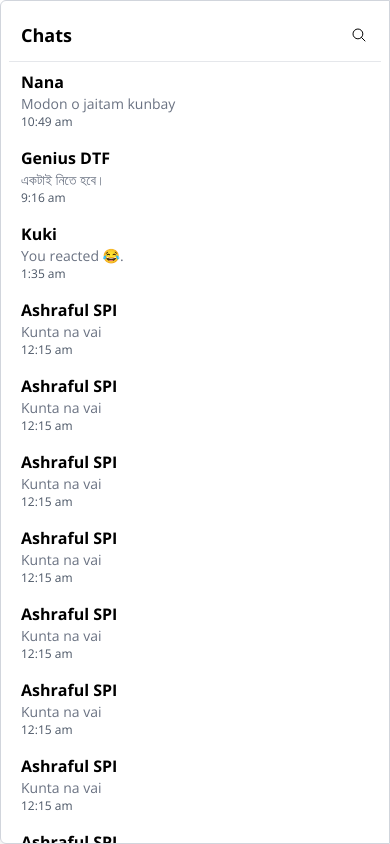
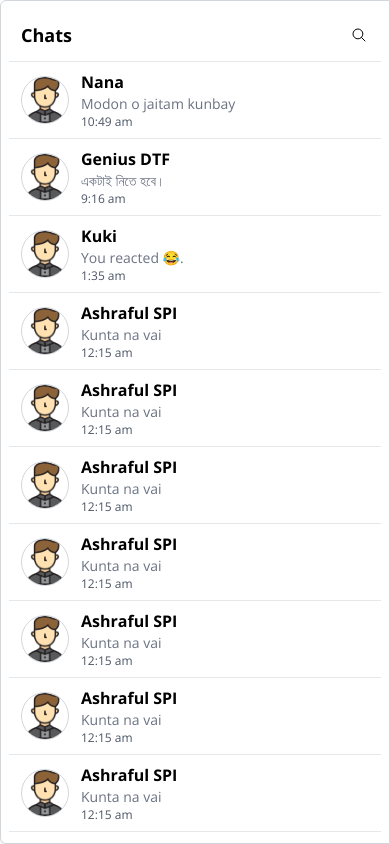
Before and after one commit to MahdiHDev/chat-app, a React (Vite) app: page / in a window 390 px wide. Built offline with nearby package versions, Linux system fonts and the light colour scheme.

Commit message:
make it responsive

```diff
--- a/src/components/Card.jsx
+++ b/src/components/Card.jsx
@@ -1,6 +1,7 @@
+/* eslint-disable react/prop-types */
 const Card = ({ title, className, children }) => {
     return (
-        <div className={`shadow-lg rounded-md p-6 ${className}`}>
+        <div className={`md:shadow-lg rounded-md p-6 ${className}`}>
             <h1 className="text-center text-xl font-semibold mb-6">{title}</h1>
             {children}
         </div>
--- a/src/pages/Home.jsx
+++ b/src/pages/Home.jsx
@@ -8,17 +8,67 @@ const Home = () => {
     const [activeChat, setActiveChat] = useState(null);
 
     const chats = [
-        { name: 'Nana', message: 'Modon o jaitam kunbay', time: '10:49 am' },
-        { name: 'Genius DTF', message: 'একটাই নিতে হবে।', time: '9:16 am' },
-        { name: 'Kuki', message: 'You reacted 😂.', time: '1:35 am' },
-        { name: 'Ashraful SPI', message: 'Kunta na vai', time: '12:15 am' },
-        { name: 'Ashraful SPI', message: 'Kunta na vai', time: '12:15 am' },
-        { name: 'Ashraful SPI', message: 'Kunta na vai', time: '12:15 am' },
-        { name: 'Ashraful SPI', message: 'Kunta na vai', time: '12:15 am' },
-        { name: 'Ashraful SPI', message: 'Kunta na vai', time: '12:15 am' },
-        { name: 'Ashraful SPI', message: 'Kunta na vai', time: '12:15 am' },
-        { name: 'Ashraful SPI', message: 'Kunta na vai', time: '12:15 am' },
-        { name: 'Ashraful SPI', message: 'Kunta na vai', time: '12:15 am' },
+        {
+            name: 'Nana',
+            message: 'Modon o jaitam kunbay',
+            time: '10:49 am',
+            image: logo,
+        },
+        {
+            name: 'Genius DTF',
+            message: 'একটাই নিতে হবে।',
+            time: '9:16 am',
+            image: logo,
+        },
+        { name: 'Kuki', message: 'You reacted 😂.', time: '1:35 am', image: logo, },
+        {
+            name: 'Ashraful SPI',
+            message: 'Kunta na vai',
+            time: '12:15 am',
+            image: logo,
+        },
+        {
+            name: 'Ashraful SPI',
+            message: 'Kunta na vai',
+            time: '12:15 am',
+            image: logo,
+        },
+        {
+            name: 'Ashraful SPI',
+            message: 'Kunta na vai',
+            time: '12:15 am',
+            image: logo,
+        },
+        {
+            name: 'Ashraful SPI',
+            message: 'Kunta na vai',
+            time: '12:15 am',
+            image: logo,
+        },
+        {
+            name: 'Ashraful SPI',
+            message: 'Kunta na vai',
+            time: '12:15 am',
+            image: logo,
+        },
+        {
+            name: 'Ashraful SPI',
+            message: 'Kunta na vai',
+            time: '12:15 am',
+            image: logo,
+        },
+        {
+            name: 'Ashraful SPI',
+            message: 'Kunta na vai',
+            time: '12:15 am',
+            image: logo,
+        },
+        {
+            name: 'Ashraful SPI',
+            message: 'Kunta na vai',
+            time: '12:15 am',
+            image: logo,
+        },
         { name: 'Ashraful SPI', message: 'Kunta na vai', time: '12:15 am' },
         { name: 'Ashraful SPI', message: 'Kunta na vai', time: '12:15 am' },
         { name: 'Ashraful SPI', message: 'Kunta na vai', time: '12:15 am' },
@@ -52,8 +102,14 @@ const Home = () => {
                         <div
                             key={idx}
                             onClick={() => setActiveChat(chat)}
-                            className="flex justify-between items-center px-3 py-2 rounded-lg hover:bg-gray-300 hover:text-white cursor-pointer"
+                            className="flex justify-between items-center px-3 py-2 hover:bg-gray-300 hover:text-white cursor-pointer border-b border-gray-200"
                         >
+                            <div className="flex items-center gap-3">
+                                <img
+                                    className="w-12 h-12 rounded-full border border-gray-300"
+                                    src={chat.image}
+                                    alt=""
+                                />
                                 <div>
                                     <div className="font-bold">{chat.name}</div>
                                     <div className="text-sm text-gray-500">
@@ -61,6 +117,7 @@ const Home = () => {
                                     </div>
                                     <div className="text-xs text-gray-600">
                                         {chat.time}
+                                    </div>
                                 </div>
                             </div>
                         </div>
@@ -77,7 +134,7 @@ const Home = () => {
                 {activeChat && (
                     <>
                         {/* Header  */}
-                        <header className="flex gap-4 items-center p-3 border-b border-gray-200 bg-gray-200">
+                        <header className="flex gap-4 items-center p-3 border-b border-gray-200 bg-gray-200 sticky top-0">
                             <FaArrowLeft
                                 className="cursor-pointer h-10"
                                 onClick={() => setActiveChat(null)}
@@ -118,7 +175,25 @@ const Home = () => {
                                     </p>
                                 </div>
                                 <div className="text-right">
-                                    <p className="inline-block bg-gray-800 text-white px-4 py-2 rounded-lg shadow-md max-w-96 lg:max-w-100">
+                                    <p className="inline-block bg-gray-800 text-white px-4 py-2 rounded-lg shadow-md max-w-70 lg:max-w-100">
+                                        Lorem ipsum dolor sit, amet consectetur
+                                        adipisicing elit. Ipsum numquam natus
+                                        tempore veritatis, aperiam eaque, dolore
+                                        error saepe animi ex nobis vero? Labore
+                                        sint dignissimos, debitis minima
+                                        blanditiis fugiat aliquam fugit
+                                        consequuntur quis! Aperiam, totam quo
+                                        ratione aliquid excepturi sapiente
+                                        deleniti provident voluptate minus
+                                        inventore praesentium aliquam voluptates
+                                        ipsam laboriosam?{' '}
+                                        <span className="text-[9px]">
+                                            11: 30 am
+                                        </span>
+                                    </p>
+                                </div>
+                                <div className="text-right">
+                                    <p className="inline-block bg-gray-800 text-white px-4 py-2 rounded-lg shadow-md max-w-70 lg:max-w-100">
                                         Lorem ipsum dolor sit, amet consectetur
                                         adipisicing elit. Ipsum numquam natus
                                         tempore veritatis, aperiam eaque, dolore
@@ -139,7 +214,7 @@ const Home = () => {
                         </div>
 
                         {/* Send message area */}
-                        <div className="p-3 pb-5 border-t border-r-gray-700 bg-gray-800">
+                        <div className="p-3 pb-5 border-t border-r-gray-700 bg-gray-800 sticky bottom-0">
                             <form
                                 action=""
                                 className="text-white flex items-center text-sm gap-1"
@@ -147,17 +222,22 @@ const Home = () => {
                                 <input
                                     type="text"
                                     placeholder="Send Message"
-                                    className="flex-1 p-1 text-white border border-gray-300 outline-0 rounded-sm"
+                                    className="flex-1 px-4 py-1 text-white border border-gray-500 outline-0 rounded-xl"
                                 />
                                 <button
                                     type="submit"
-                                    className="p-1 bg-gray-500 w-15 flex justify-center rounded-sm"
+                                    className="h-8 w-8 bg-gray-500 flex justify-center items-center rounded-full"
                                 >
-                                    <IoMdSend className="text-[24px] text-center" />
+                                    <IoMdSend className="text-lg text-center" />
                                 </button>
                             </form>
                         </div>
                     </>
+                )}
+                {!activeChat && (
+                    <div className="flex items-center justify-center h-full text-gray-400">
+                        Select a chat to start messaging
+                    </div>
                 )}
             </main>
         </div>
--- a/src/pages/Login.jsx
+++ b/src/pages/Login.jsx
@@ -4,7 +4,10 @@ import Card from '../components/Card';
 const Login = () => {
     return (
         <div className="min-h-screen flex flex-col justify-center items-center bg-gray-100">
-            <Card className="w-96" title="Login">
+            <Card
+                className="w-screen md:w-96 bg-gray-100 md:bg-white"
+                title="Login"
+            >
                 <form action="" className="space-y-4 flex flex-col text-sm">
                     <input
                         type="text"
--- a/src/pages/SignUp.jsx
+++ b/src/pages/SignUp.jsx
@@ -3,8 +3,8 @@ import Card from '../components/Card';
 
 const SignUp = () => {
     return (
-        <div className="min-h-screen flex flex-col justify-center items-center bg-gray-100 ">
-            <Card className="w-96 bg-white" title="Sign Up">
+        <div className="h-screen flex flex-col justify-center items-center bg-gray-100 ">
+            <Card className="w-screen md:w-96 bg-gray-100" title="Sign Up">
                 <form action="" className="space-y-4 flex flex-col text-sm">
                     <input
                         type="text"
```
Lines whose indentation alone changed are shown as unchanged.
